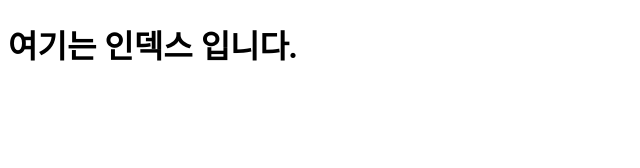
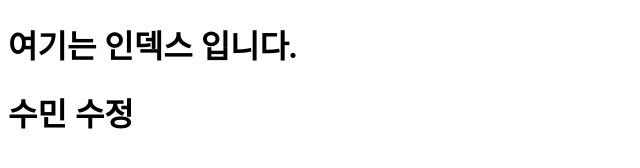
Before and after one commit to GeoJu/git-team, a plain HTML site: page index.html in a window 1280 px wide. Shown: the whole page, without its empty margins (0-640 px from the left). Drawn offline with Linux system fonts and the light colour scheme.

Commit message:
index con

```diff
--- a/index.html
+++ b/index.html
@@ -8,5 +8,6 @@
 </head>
 <body>
     <h1>여기는 인덱스 입니다. </h1>
+    <h1>수민 수정</h1>
 </body>
 </html>
```
